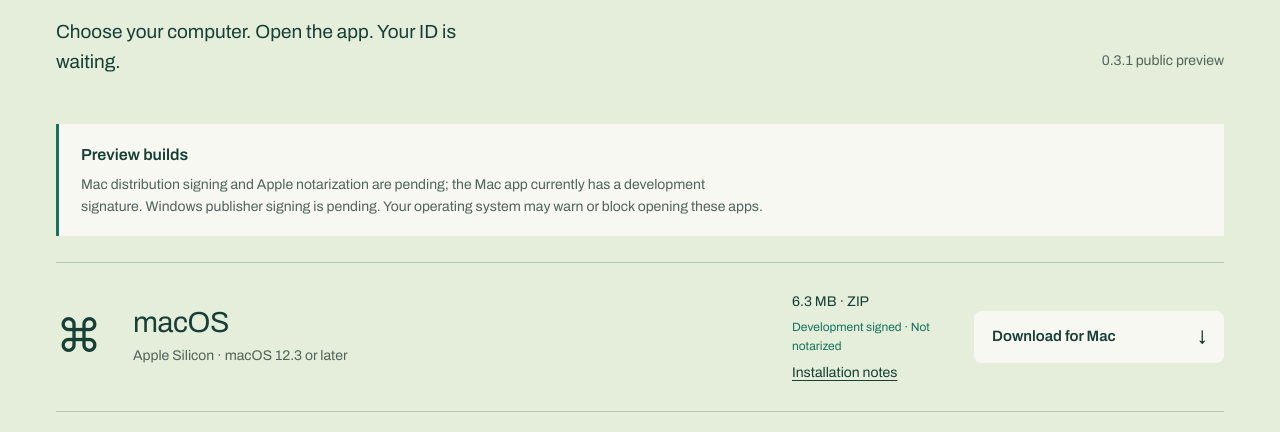
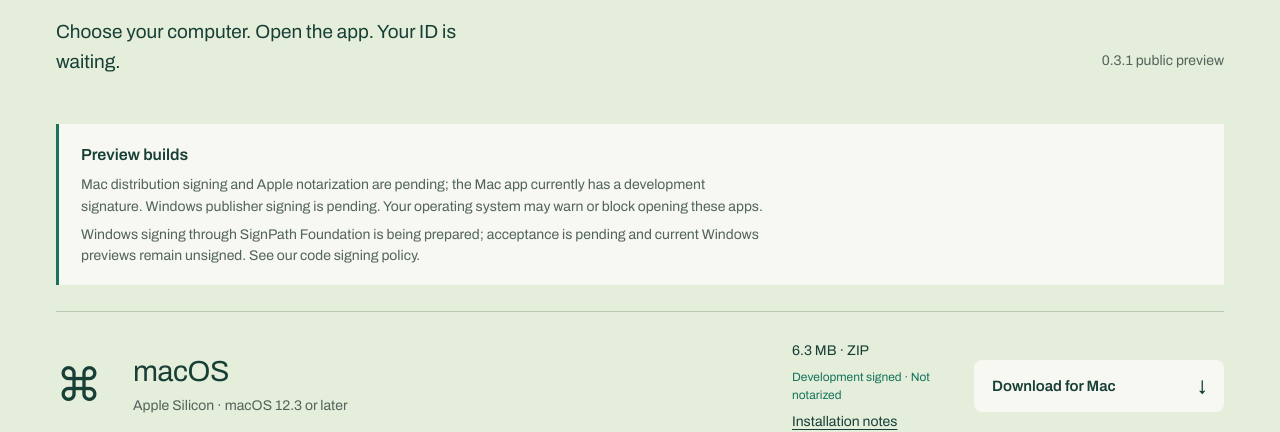
Before and after one commit to raresnv/desklink, a plain HTML site: page website/index.html in a window 1280 px wide. Shown: the part 2565-2997 px from the top of the page. Drawn offline with Linux system fonts and the light colour scheme.

Commit message:
Explain pending Foundation application beside preview downloads [skip ci]

```diff
--- a/website/index.html
+++ b/website/index.html
@@ -76,7 +76,7 @@
     <section id="downloads" class="download-section" aria-labelledby="download-title">
       <div class="shell">
         <div class="download-heading"><div><h2 id="download-title">Make the connection.</h2><p>Choose your computer. Open the app. Your ID is waiting.</p></div><span class="release-label">0.3.1 public preview</span></div>
-        <div class="preview-notice"><strong>Preview builds</strong><p>Mac distribution signing and Apple notarization are pending; the Mac app currently has a development signature. Windows publisher signing is pending. Your operating system may warn or block opening these apps.</p></div>
+        <div class="preview-notice"><strong>Preview builds</strong><p>Mac distribution signing and Apple notarization are pending; the Mac app currently has a development signature. Windows publisher signing is pending. Your operating system may warn or block opening these apps.</p><p>Windows signing through <a href="https://signpath.org/">SignPath Foundation</a> is being prepared; acceptance is pending and current Windows previews remain unsigned. See our <a href="https://github.com/raresnv/desklink/blob/main/CODE_SIGNING.md">code signing policy</a>.</p></div>
         <div class="download-list">
           <article class="download-row" id="download-macos"><span class="os-symbol" aria-hidden="true">⌘</span><div class="os-info"><h3>macOS</h3><p>Apple Silicon · macOS 12.3 or later</p></div><div class="package-note"><span data-package-size="macos">6.3 MB · ZIP</span><span class="package-status">Development signed · Not notarized</span><a href="#mac-install">Installation notes</a></div><a class="button os-download" data-package="macos" href="/downloads/0.3.1/DeskLink-0.3.1-macos-arm64.zip" download>Download for Mac <span aria-hidden="true">↓</span></a></article>
           <article class="download-row" id="download-windows"><span class="os-symbol windows-symbol" aria-hidden="true">⊞</span><div class="os-info"><h3>Windows</h3><p>64-bit x64 · Windows 10 or later</p></div><div class="package-note"><span data-package-size="windows">6.9 MB · ZIP</span><span class="package-status">Publisher signing pending</span><a href="#windows-install">Installation notes</a></div><a class="button os-download" data-package="windows" href="/downloads/0.3.1/DeskLink-0.3.1-windows-x64.zip" download>Download for Windows <span aria-hidden="true">↓</span></a></article>
```
